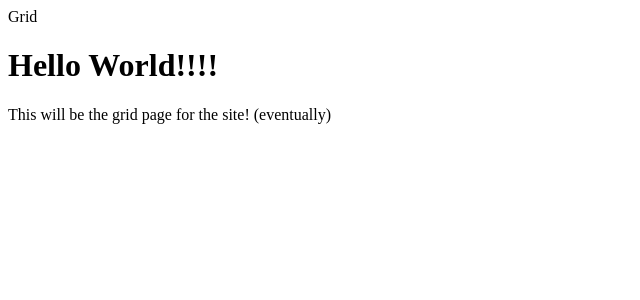
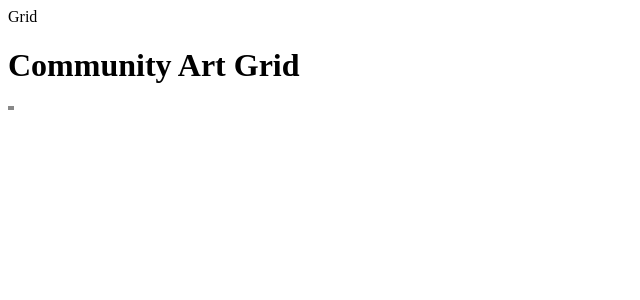
Before and after one commit to cmaul25/CSCI-4830-Individual-Project, a Django app: template grid_art_app/templates/grid.html in a window 1280 px wide. Shown: the top 300 px of the page, without its empty margins (0-640 px from the left). Run offline with Django 5.2, Linux system fonts and the light colour scheme; the template is opened without the code that fills it: most values are stand-ins (such as "Sample title", 1, 10 or a date in 2020).

Commit message:
grid.html and grid display logic

```diff
--- a/grid_art_app/templates/grid.html
+++ b/grid_art_app/templates/grid.html
@@ -1,6 +1,18 @@
 {% block title %}Grid{% endblock %}
 
 {% block content %}
-<h1>Hello World!!!!</h1>
-<p>This will be the grid page for the site! (eventually)</p>
+<h1>Community Art Grid</h1>
+<div style="overflow: auto;">
+    <table style="border-collapse: collapse; cursor: pointer;">
+        {% for row in grid %}
+        <tr>
+            {% for pixel in row %}
+            <td style="width:4px; height:4px; background-color:{{ pixel.color }};"
+                data-x="{{ pixel.x }}" data-y="{{ pixel.y }}">
+            </td>
+            {% endfor %}
+        </tr>
+        {% endfor %}
+    </table>
+</div>
 {% endblock %}
```
Also changed, not shown: grid_art_app/views.py (+18 -1 lines), grid_art_app/migrations/0001_initial.py (added).
